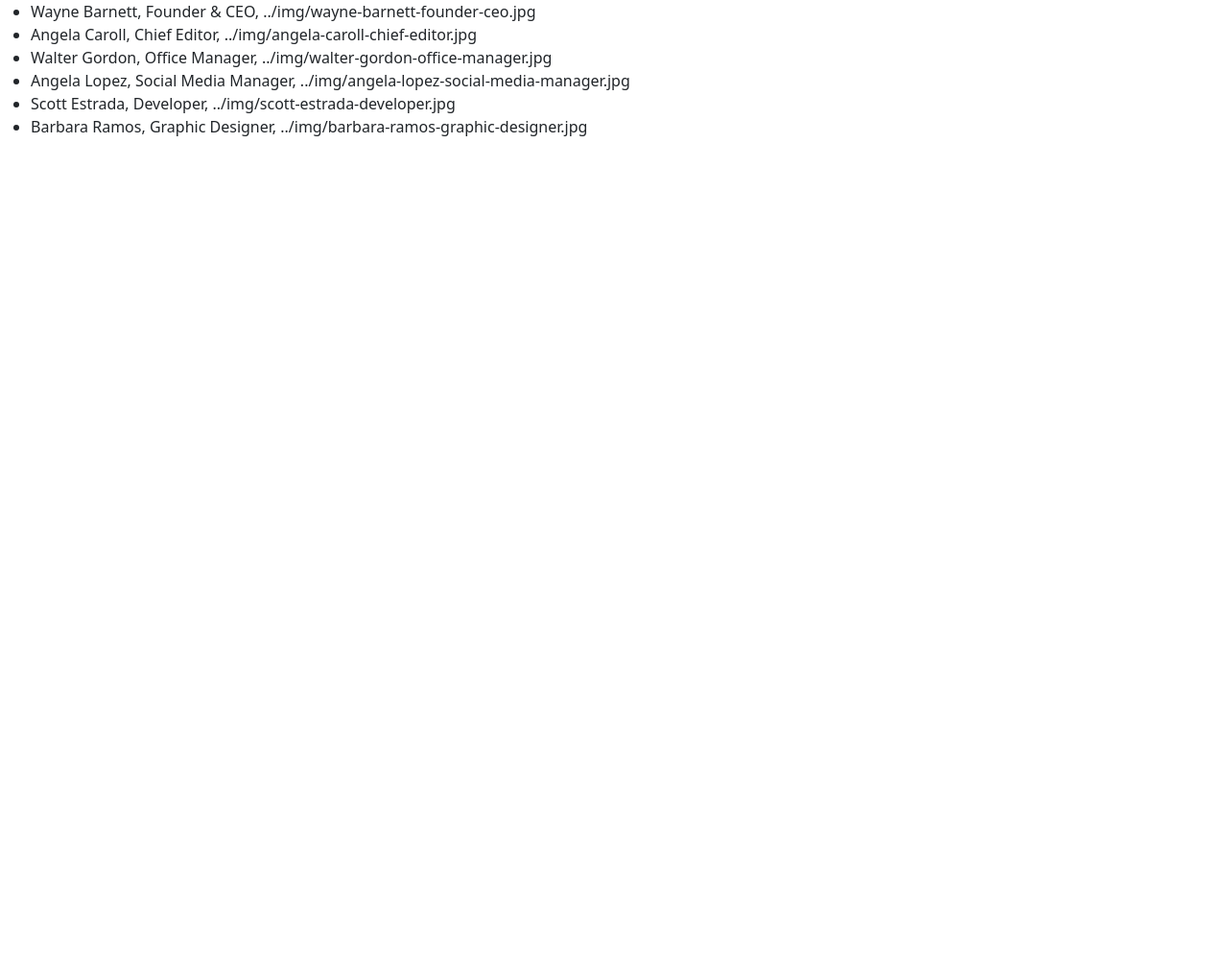
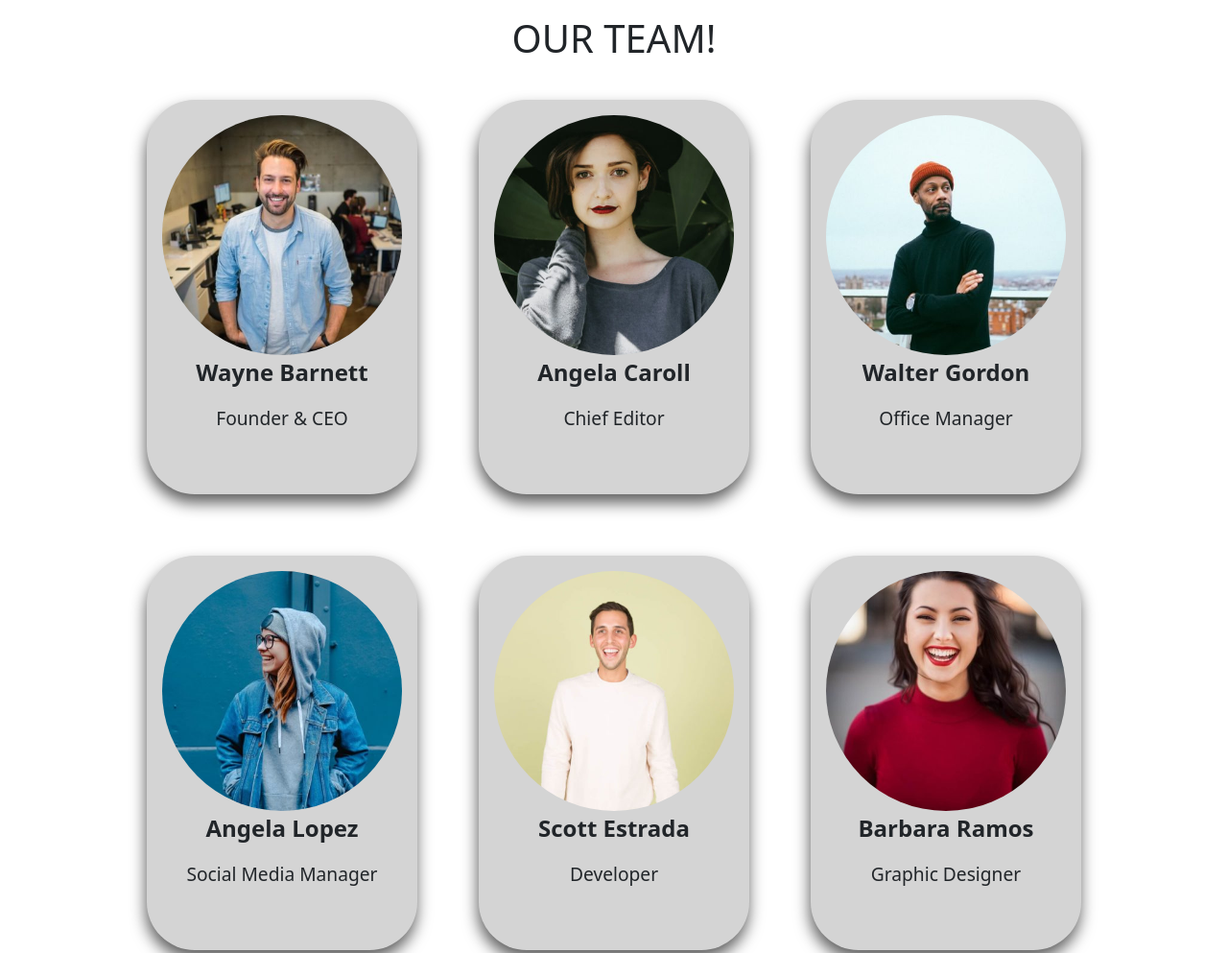
Before and after one commit to FrancescoGentileDev/js-our-team, a plain HTML site: page index.html in a window 1280 px wide. Shown: the top 993 px of the page at 96% size. Before the commit the page ends 800 px from the top, so only its background shows below. Drawn offline with nearby package versions, Linux system fonts and the light colour scheme.

Commit message:
🌈 style(html): add card and fill it

```diff
--- a/css/style.css
+++ b/css/style.css
@@ -0,0 +1,38 @@
+
+ul {
+
+    margin-top: 3rem;
+    list-style: none;
+    margin: 0 ;
+    padding: 0
+
+}
+
+
+li {
+    display: flex;
+    flex-direction: column;
+    padding: 1rem 1rem 3rem 1rem;
+    background-color: rgb(212, 212, 212);
+    border-radius: 50px;
+    box-shadow: -1px 9px 16px 0px rgba(0, 0, 0, 0.63);
+    text-align: center;
+    margin: 2rem
+}
+
+li > .name {
+    font-size: 1.5rem;
+    font-weight: bold;
+
+}
+
+li > .position {
+    font-size: 1.2rem;
+    font-weight: 500;
+}
+li > img {
+    width: 250px;
+    height: 250px;
+    object-fit: cover;
+    border-radius: 50%;
+}
--- a/index.html
+++ b/index.html
@@ -30,13 +30,15 @@
 
 <body>
 
+<h1 class="text-center mt-3">OUR TEAM!</h1>
 
 
-    <div class="about-us-1">
-        <ul>
-
+<div class="container">
+    <div class="about-us">
+        <ul class="d-flex flex-wrap justify-content-center">
         </ul>
     </div>
+</div>
 
 
 
--- a/javascript/script.js
+++ b/javascript/script.js
@@ -9,12 +9,16 @@
 //AVEVO VOGLIA DI SPERIMENTARE CON LE CLASSI NON VOLETEMENE ❤
 class Member {
   constructor(fullname, position, image) {
-    this.name = fullname.split(" ")[0];
-    this.lastName = fullname.split(" ")[1];
     this.fullname = fullname;
     this.position = position;
-    this.image = "../img/" + image;
-  }
+    this.image = "img/" + image;
+    }
+    get name() {
+       return this.fullname.split(" ")[0]
+    }
+    get lastName() {
+        return fullname.split(" ")[1]
+    }
 }
 
 const team = [];
@@ -29,12 +33,23 @@ team.push(new Member("Scott Estrada", "Developer", "scott-estrada-developer.jpg"
 team.push(new Member("Barbara Ramos", "Graphic Designer", "barbara-ramos-graphic-designer.jpg"));
 
 //MILESTONE 1
+// console.log(team)
+// const listElement = document.querySelector('.about-us > ul');
+// for (element of team) {
+//     const listItem = document.createElement("li");
+//     listItem.append(`${element.fullname}, ${element.position}, ${element.image}`)
+//     listElement.append(listItem)
+// }
+//MILESTONE 2
 console.log(team)
-const listElement = document.querySelector('.about-us-1 > ul');
+const listElement = document.querySelector('.about-us > ul');
 for (element of team) {
     const listItem = document.createElement("li");
-    listItem.append(`${element.fullname}, ${element.position}, ${element.image}`)
+    listItem.innerHTML =
+        `
+        <img src="${element.image}" alt="">
+                <p class="name">${element.fullname}</p>
+                <p class="position">${element.position}</p>
+        `
     listElement.append(listItem)
 }
-
-//MILESTONE 2
```
